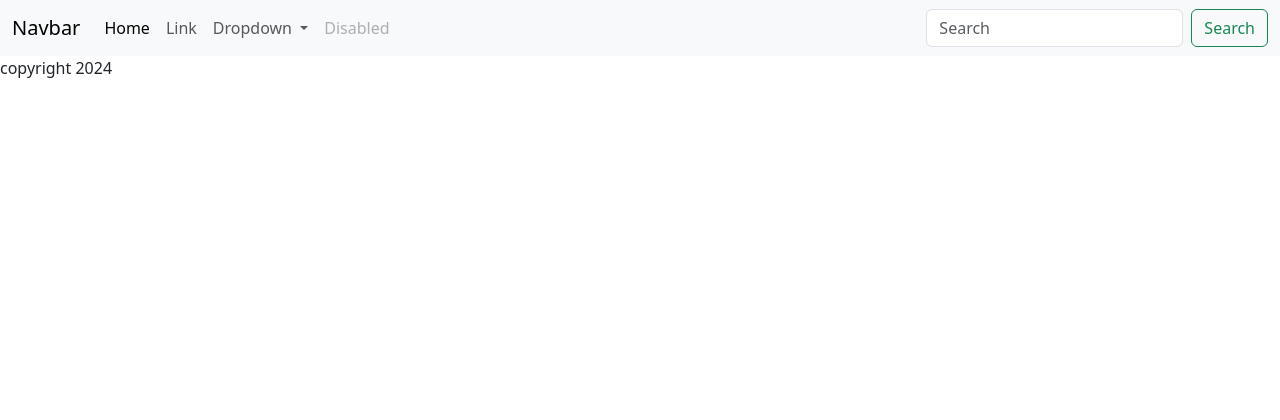
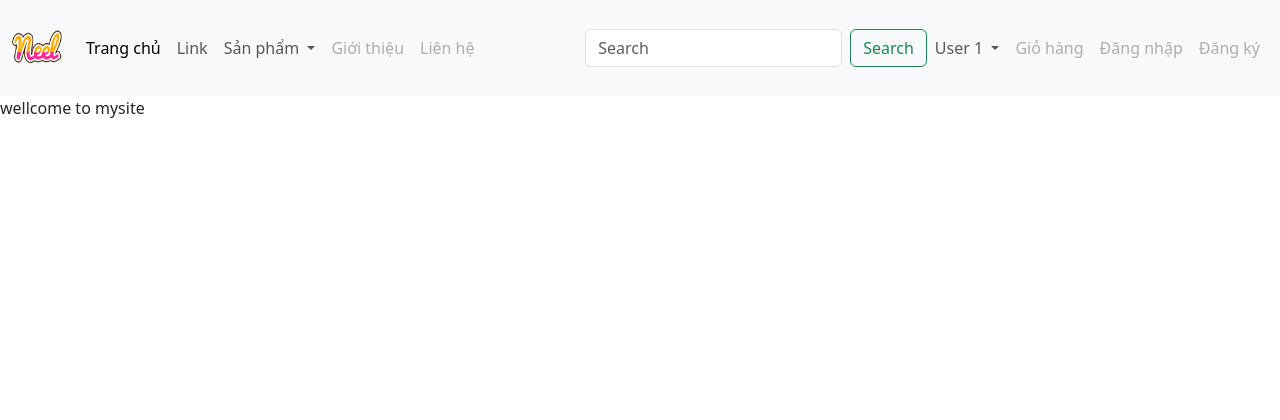
Before and after one commit to DoanAnhThi/webbanhang, a Django app: page / in a window 1280 px wide. Shown: the top 420 px of the page. Run offline with Django 5.2, Linux system fonts and the light colour scheme; some libraries are stand-ins or nearby versions.

Commit message:
Tạo inface đẹp hơn hôm qua

```diff
--- a/app/templates/app/base.html
+++ b/app/templates/app/base.html
@@ -25,31 +25,36 @@
         <!--Header-->
         <nav class="navbar navbar-expand-lg bg-body-tertiary">
             <div class="container-fluid">
-              <a class="navbar-brand" href="#">Navbar</a>
+              <a class="navbar-brand" href="#" /a>
+                <img src=" {% static 'app/images/Neel.png' %}" width="50" height="70" />
+            </a>
               <button class="navbar-toggler" type="button" data-bs-toggle="collapse" data-bs-target="#navbarSupportedContent" aria-controls="navbarSupportedContent" aria-expanded="false" aria-label="Toggle navigation">
                 <span class="navbar-toggler-icon"></span>
               </button>
               <div class="collapse navbar-collapse" id="navbarSupportedContent">
                 <ul class="navbar-nav me-auto mb-2 mb-lg-0">
                   <li class="nav-item">
-                    <a class="nav-link active" aria-current="page" href="#">Home</a>
+                    <a class="nav-link active" aria-current="page" href="#">Trang chủ</a>
                   </li>
                   <li class="nav-item">
                     <a class="nav-link" href="#">Link</a>
                   </li>
                   <li class="nav-item dropdown">
                     <a class="nav-link dropdown-toggle" href="#" role="button" data-bs-toggle="dropdown" aria-expanded="false">
-                      Dropdown
+                      Sản phẩm
                     </a>
                     <ul class="dropdown-menu">
-                      <li><a class="dropdown-item" href="#">Action</a></li>
-                      <li><a class="dropdown-item" href="#">Another action</a></li>
-                      <li><hr class="dropdown-divider"></li>
-                      <li><a class="dropdown-item" href="#">Something else here</a></li>
+                      <li><a class="dropdown-item" href="#">Sữa</a></li>
+                      <li><a class="dropdown-item" href="#">Sữa</a></li>
+                      <li><a class="dropdown-item" href="#">Sữa</a></li>
+                      <li><a class="dropdown-item" href="#">Sữa</a></li>
                     </ul>
                   </li>
                   <li class="nav-item">
-                    <a class="nav-link disabled" aria-disabled="true">Disabled</a>
+                    <a class="nav-link disabled" href="#">Giới thiệu</a>
+                  </li>
+                  <li class="nav-item">
+                    <a class="nav-link disabled" href="#">Liên hệ</a>
                   </li>
                 </ul>
                 <form class="d-flex" role="search">
@@ -57,13 +62,35 @@
                   <button class="btn btn-outline-success" type="submit">Search</button>
                 </form>
               </div>
+              <ul class="navbar-nav me-auto mb-2 mb-lg-0">
+                <li class="nav-item dropdown">
+                  <a class="nav-link dropdown-toggle" href="#" role="button" data-bs-toggle="dropdown" aria-expanded="false">
+                    User 1
+                  </a>
+                  <ul class="dropdown-menu">
+                    <li><a class="dropdown-item" href="#">Trang cá nhân</a></li>
+                    <li><a class="dropdown-item" href="#">Đơn hàng</a></li>
+                    <li><a class="dropdown-item" href="#">Thoát</a></li>
+                  </ul>
+                </li>
+                <li class="nav-item">
+                  <a class="nav-link disabled" href="#">Giỏ hàng</a>
+                </li>
+                <li class="nav-item">
+                  <a class="nav-link disabled" href="#">Đăng nhập</a>
+                </li>
+                <li class="nav-item">
+                  <a class="nav-link disabled" href="#">Đăng ký</a>
+                </li>
+              </ul>
             </div>
           </nav>
         <script src="" async defer></script>
         <!--main body copy tu các trang khác-->
         {% block main-content %}{% endblock main-content %}
+        wellcome to mysite
         <!--làm footer-->
-        <footer>
+        <footer class ="container--fluid bg-success text-center fixed-bottom p-2 mt-5">
             copyright 2024
             </footer>
     </body>
```
